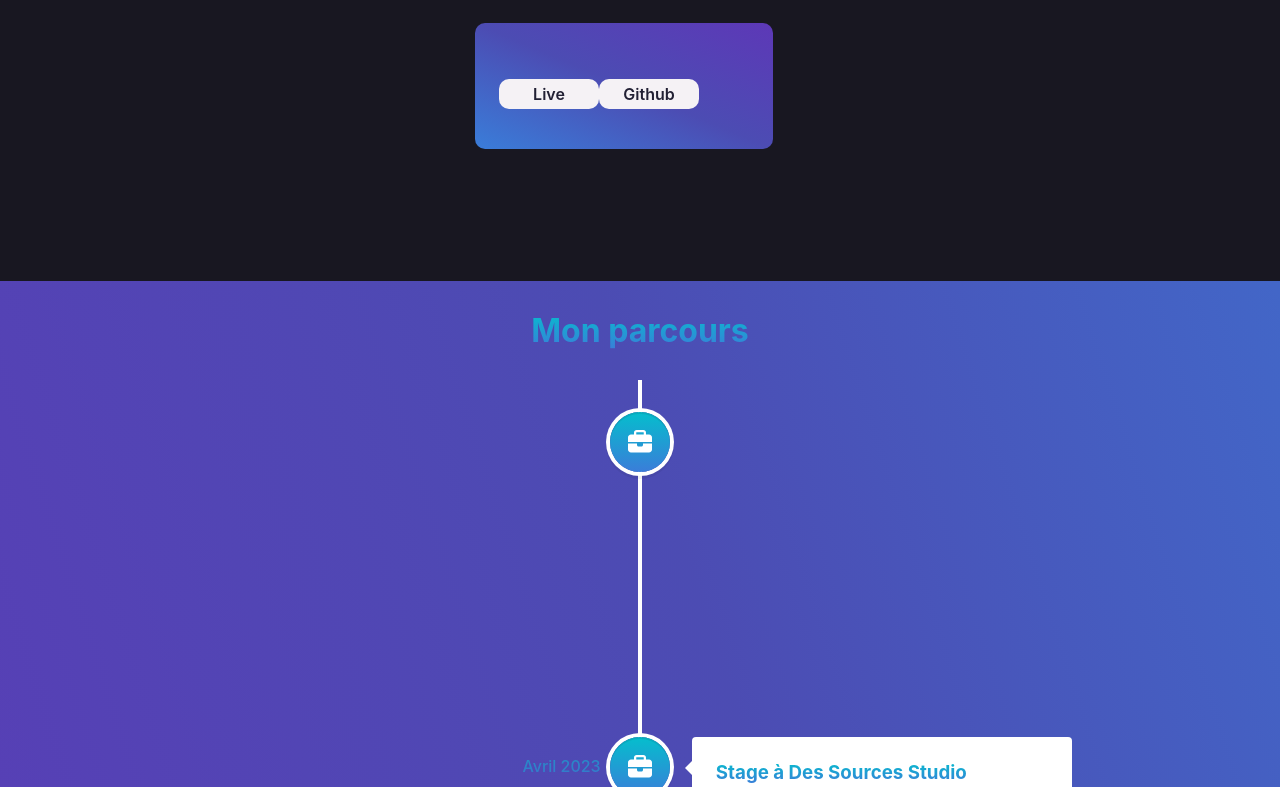
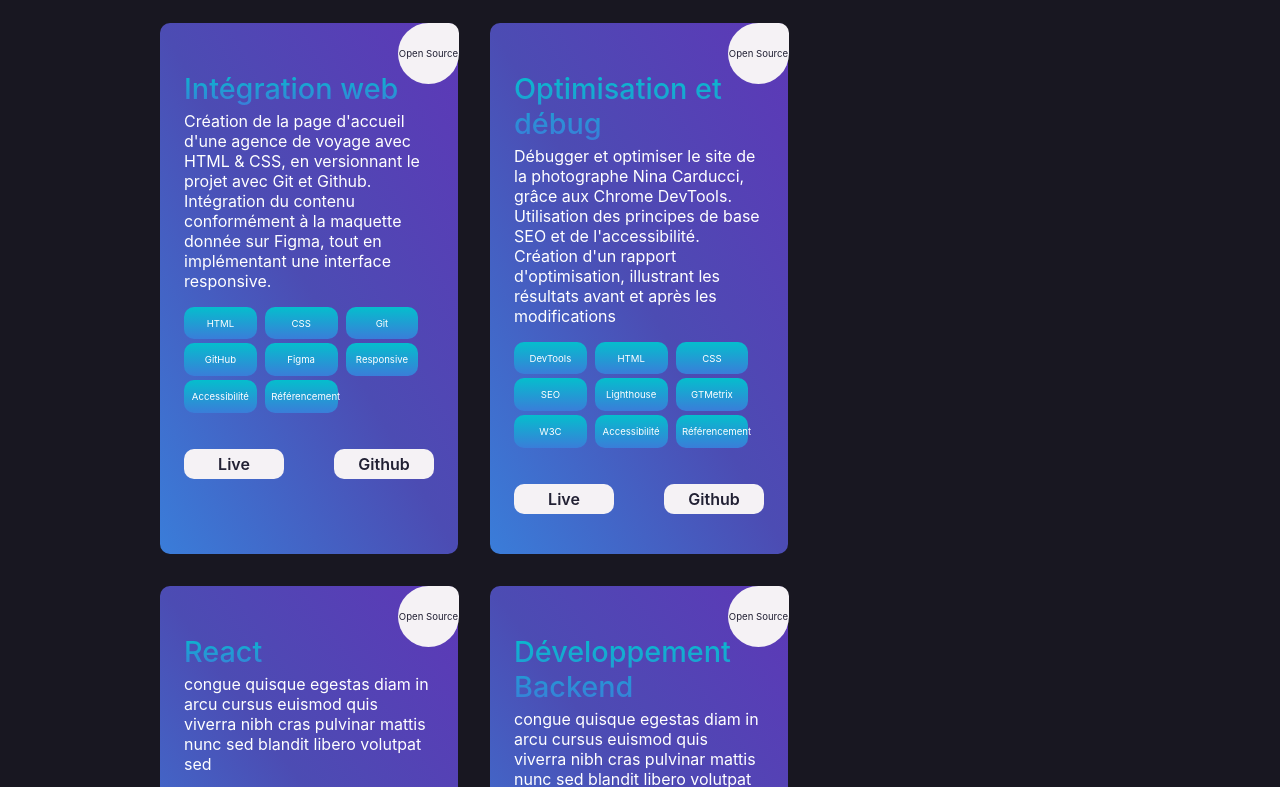
Before and after one commit to G-e-s-s/Portfolio, a React (Create React App) app: page / in a window 1280 px wide. Shown: the part 1553-2340 px from the top of the page. Built offline with nearby package versions, Linux system fonts and the light colour scheme.

Commit message:
Création projets

```diff
--- a/src/Components/Project/Project.jsx
+++ b/src/Components/Project/Project.jsx
@@ -4,21 +4,29 @@ import projectsInfo from '../../assets/Projects.json';
 // import "../../Pages/Projects/Projects.css";
 
 const Project = () => {
+  console.log(projectsInfo);
   return (
     <div className="projects" >
       <h2>My Projects</h2>
-      <div className="project">
-          <h2>{projectsInfo.name}</h2>
-          <p>{projectsInfo.desc}</p>
-        <div className="tech-stack">
-          {projectsInfo.techs}
-        </div>
-        <div className="btns">
-          <a href={projectsInfo.liveLink} target="_blank" rel="noreferrer">Live</a>
-          <a href={projectsInfo.githubLink} target="_blank" rel="noreferrer">Github</a>
-        </div>
-        {projectsInfo.isOpenSource && <div className="open">Open Source</div>}
+      <div>
+      {projectsInfo.map((project) => (
+        <div className="project">
+          <h2>{project.name}</h2>
+          <p>{project.desc}</p>
+          <div className="tech-stack">
+            {project.techs.map((tech) => (
+              <div>{tech}</div>
+            ))}
+          </div>
+          <div className="btns">
+            <a href={project.liveLink} target="_blank" rel="noreferrer">Live</a>
+            <a href={project.githubLink} target="_blank" rel="noreferrer">Github</a>
+          </div>
+          {project.isOpenSource && <div className="open">Open Source</div>}
+          </div>
+      ))}
       </div>
+
     </div>
   )
 }
--- a/src/assets/Projects.json
+++ b/src/assets/Projects.json
@@ -1,26 +1,34 @@
 [
     {
-      "name": "Intégration ",
-      "desc": "congue quisque egestas diam in arcu cursus euismod quis viverra nibh cras pulvinar mattis nunc sed blandit libero volutpat sed",
+      "name": "Intégration web",
+      "desc": "Création de la page d'accueil d'une agence de voyage avec HTML & CSS, en versionnant le projet avec Git et Github. Intégration du contenu conformément à la maquette donnée sur Figma, tout en implémentant une interface responsive.",
       "liveLink": "website url",
-      "githubLink": "https://github.com/",
-      "techs": ["HTML", "CSS", "TypeScript"],
+      "githubLink": "https://github.com/G-e-s-s/OC_Projet1_Booki.git",
+      "techs": ["HTML", "CSS", "Git", "GitHub", "Figma", "Responsive", "Accessibilité", "Référencement"],
       "isOpenSource": true
     },
     {
-      "name": "Project 2",
-      "desc": "congue quisque egestas diam in arcu cursus euismod quis viverra nibh cras pulvinar mattis nunc sed blandit libero volutpat sed",
-      "liveLink": "website url",
-      "githubLink": "https://github.com/",
-      "techs": ["React", "Node", "MongoDB", "Socket.io", "Redux"],
-      "isOpenSource": true
+        "name": "Optimisation et débug",
+        "desc": "Débugger et optimiser le site de la photographe Nina Carducci, grâce aux Chrome DevTools. Utilisation des principes de base SEO et de l'accessibilité. Création d'un rapport d'optimisation, illustrant les résultats avant et après les modifications",
+        "liveLink": "https://g-e-s-s.github.io/OC_Projet_3_D-bug/",
+        "githubLink": "https://github.com/G-e-s-s/OC_Projet_3_D-bug.git",
+        "techs": ["DevTools", "HTML", "CSS", "SEO", "Lighthouse", "GTMetrix", "W3C", "Accessibilité", "Référencement"],
+        "isOpenSource": true
     },
     {
-        "name": "Project 2",
+        "name": "React",
         "desc": "congue quisque egestas diam in arcu cursus euismod quis viverra nibh cras pulvinar mattis nunc sed blandit libero volutpat sed",
         "liveLink": "website url",
         "githubLink": "https://github.com/",
-        "techs": ["React", "Node", "MongoDB", "Socket.io", "Redux"],
+        "techs": ["React", "JavaScript", "React App", "Node.JS", "Sass", "CSS"],
         "isOpenSource": true
-      }
+    },
+    {
+        "name": "Développement Backend",
+        "desc": "congue quisque egestas diam in arcu cursus euismod quis viverra nibh cras pulvinar mattis nunc sed blandit libero volutpat sed",
+        "liveLink": "website url",
+        "githubLink": "https://github.com/",
+        "techs": ["Node.JS", "MongoDB", "Express", "Mongoose", "Green Code"],
+        "isOpenSource": true
+    }
 ]
```
Also changed, not shown: src/Pages/Projects/Projects.css (deleted, +0 -19 lines), src/Pages/Projects/Projects.jsx (deleted, +0 -36 lines).
